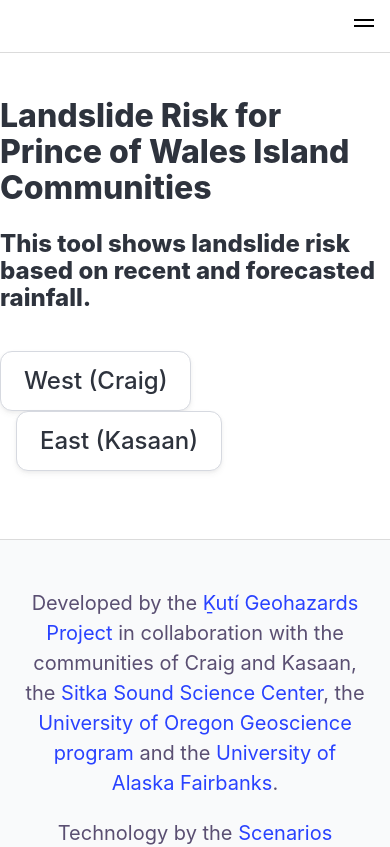
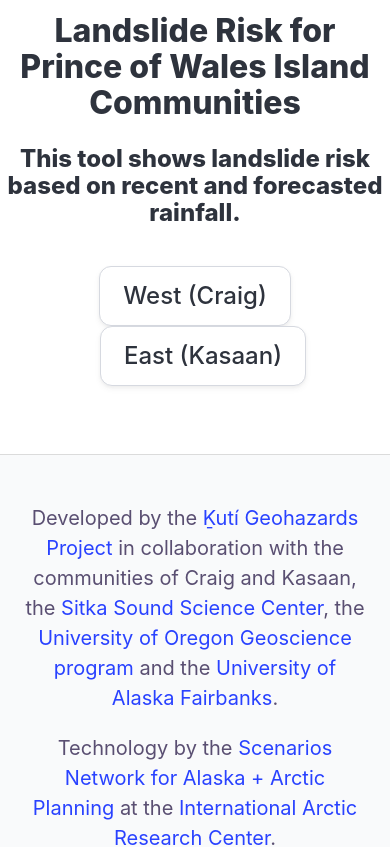
Before and after one commit to ua-snap/kuti, a Nuxt app: page / in a window 390 px wide. Shown: the top 847 px of the page. Built offline with nearby package versions, Linux system fonts and the light colour scheme.

Commit message:
Hides the burger menu in mobile mode.

```diff
--- a/components/Header.vue
+++ b/components/Header.vue
@@ -1,5 +1,5 @@
 <template>
-  <header class="header">
+  <header class="header is-hidden-mobile">
     <nav class="navbar" role="navigation" aria-label="main navigation">
       <div class="navbar-brand">
         <a
@@ -53,6 +53,7 @@ export default {
 
     .navbar-burger {
       color: #000000;
+      display: none;
 
       &:hover {
         background-color: rgba(0, 0, 0, 0.05);
--- a/pages/index.vue
+++ b/pages/index.vue
@@ -32,5 +32,6 @@ useHead({
   flex-direction: column;
   justify-content: center;
   align-items: center;
+  text-align: center;
 }
 </style>
```
